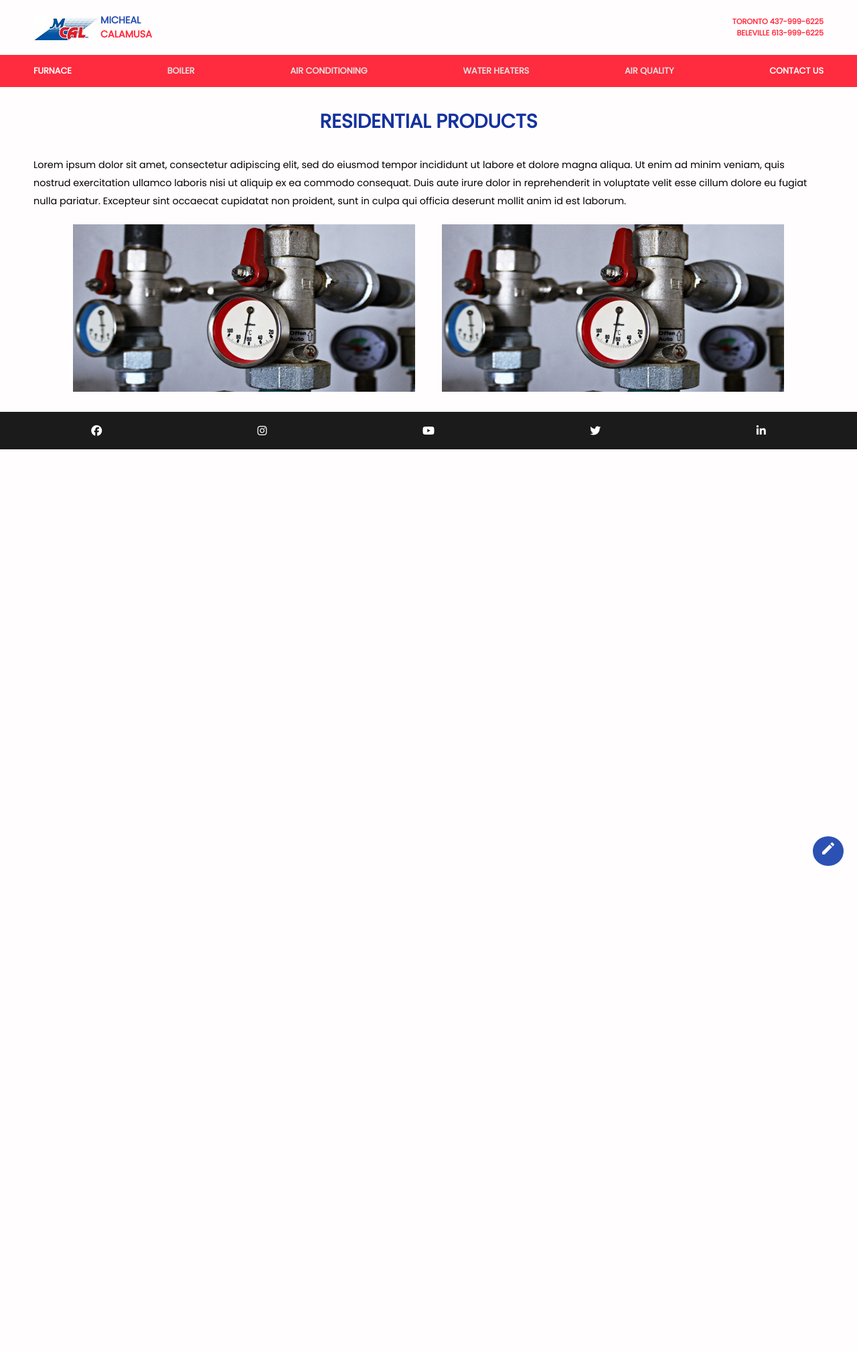
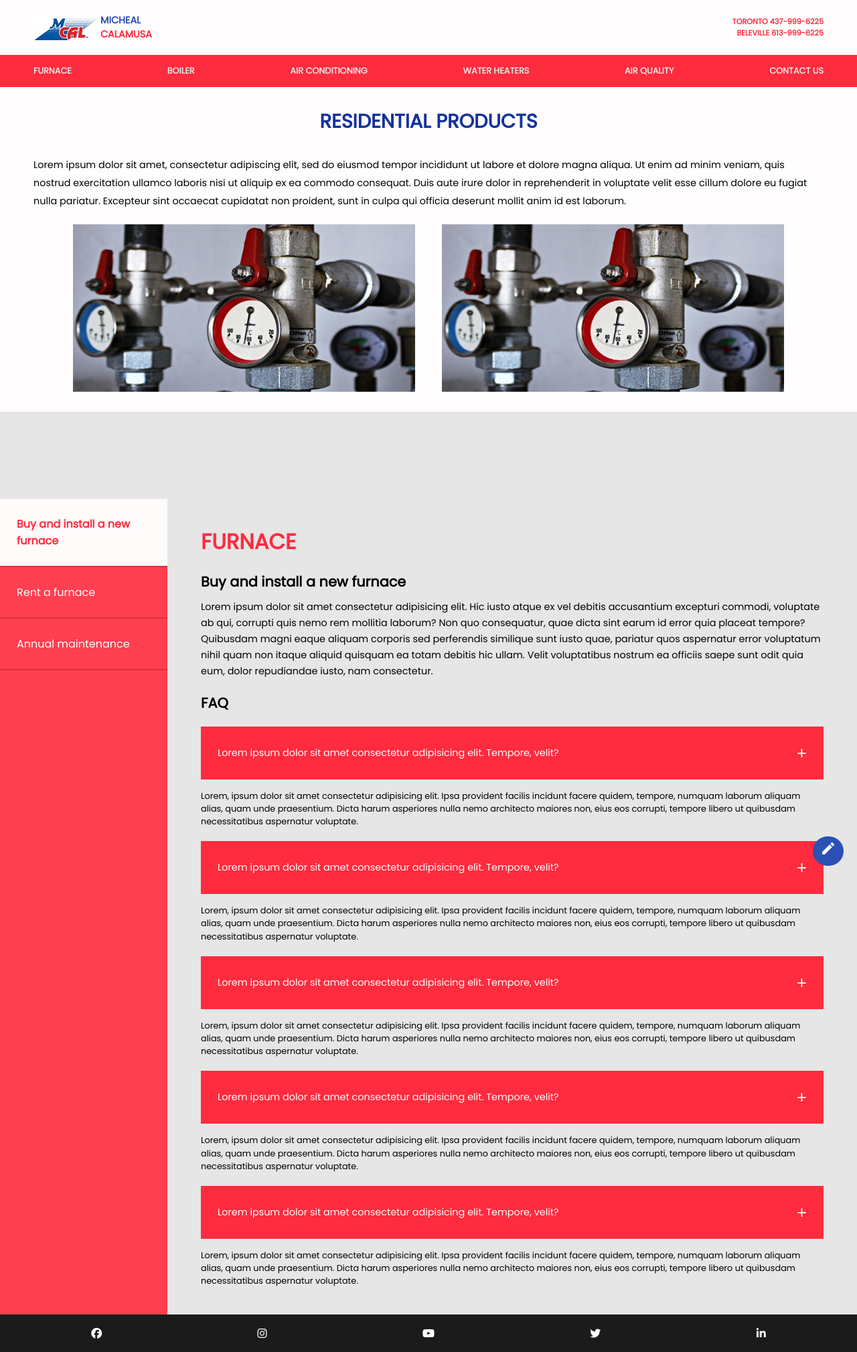
Before and after one commit to AsherJacob/acsite, a PHP site: page /MCAL/residential.html in a window 1280 px wide. Shown: the whole page at 67% size. Before the commit the page ends 1293 px from the top, so only its background shows below. Run offline with PHP 8.4, Linux system fonts and the light colour scheme; some libraries are stand-ins or nearby versions.

Commit message:
Addinf furnace section to residential page; js and css yet to configured

```diff
--- a/MCAL/css/style.css
+++ b/MCAL/css/style.css
@@ -114,7 +114,7 @@ body::-webkit-scrollbar-thumb {
     width:250px;
 }
 
-.side-nav a{
+.side-nav li{
     padding: 10px 10px 10px 30px;
     text-decoration: none;
     font-size:1.3rem;
@@ -123,7 +123,7 @@ body::-webkit-scrollbar-thumb {
     transition:0.3s;
 }
 
-.side-nav a:hover{
+.side-nav li:hover{
     color:#fff;
 }
 
--- a/MCAL/js/main.js
+++ b/MCAL/js/main.js
@@ -48,4 +48,15 @@ document.getElementById('close-btn').addEventListener('click',function(){
     if(document.getElementById('request-modal').style.display = "block"){
         document.getElementById('request-modal').style.display = "none";
     }
-})
+});
+
+document.querySelectorAll('.tab-item').forEach(item => {
+    item.addEventListener('click', function (){
+      //handle click
+      ID = this.id;
+      document.getElementById('\''+ID+'-section').style.display = "none";
+
+      /*if(document.getElementById('\''+ID+'-section').style.display = "flex"){
+        document.getElementById('\''+ID+'-section').style.display = "none";*/
+    })
+  });
--- a/MCAL/residential.html
+++ b/MCAL/residential.html
@@ -33,12 +33,12 @@
             <!-- NAVBAR MENU -->
             <div class="navbar">
                 <ul class="navbar-items">
-                    <li class="navbar-item"><a href="furnace.html">FURNACE</a></li>
-                    <li class="navbar-item">BOILER</li>
-                    <li class="navbar-item">AIR CONDITIONING</li>
-                    <li class="navbar-item">WATER HEATERS</li>
-                    <li class="navbar-item">AIR QUALITY</li>
-                    <li class="navbar-item"><a href="contact.html">CONTACT US</a></li>
+                    <li class="navbar-item tab-item" id="furnace">FURNACE</li>
+                    <li class="navbar-item tab-item" id="boiler">BOILER</li>
+                    <li class="navbar-item tab-item" id="air-conditioning">AIR CONDITIONING</li>
+                    <li class="navbar-item tab-item" id="water-heaters">WATER HEATERS</li>
+                    <li class="navbar-item tab-item" id="air-quality">AIR QUALITY</li>
+                    <li class="navbar-item tab-item" id="contact-us">CONTACT US</li>
                 </ul>
             </div>
         </header>
@@ -46,12 +46,14 @@
          <!-- SIDEBAR MENU -->
         <div id="side-menu" class="side-nav">
             <span class="btn-close" onclick="closeSlideMenu()">&times;</span>
-            <a href="#">FURNACE</a>
-            <a href="#">BOILER</a>
-            <a href="#">AIR CONDITIONING</a>
-            <a href="#">WATER HEATERS</a>
-            <a href="#">AIR QUALITY</a>
-            <a href="#">CONTACT US</a>
+            <ul>
+                <li class="tab-item" id="furnace">FURNACE</li>
+                <li class="tab-item" id="boiler">BOILER</li>
+                <li class="tab-item" id="air-conditioning">AIR CONDITIONING</li>
+                <li class="tab-item" id="water-heaters">WATER HEATERS</li>
+                <li class="tab-item" id="air-quality">AIR QUALITY</li>
+                <li class="tab-item" id="contact-us">CONTACT US</li>
+            </ul>
         </div>
 
         <!-- RESIDENTIAL SECTION -->
@@ -73,6 +75,98 @@
 
                     </div>
                     <div class="residential-image"></div>
+                </div>
+            </div>
+        </section>
+
+        <!-- FURNACE SECTION -->
+        <section class="furnace-section">
+            <!-- LEFT NAVBAR SECTION -->
+            <div class="left-navbar-section">
+                <ul class="left-navbar">
+                    <li class="left-navbar-item active">Buy and install a new furnace</li>
+                    <li class="left-navbar-item">Rent a furnace</li>
+                    <li class="left-navbar-item">Annual maintenance</li>
+                </ul>
+            </div>
+
+            <!-- RIGHT CONTENT SECTION -->
+            <div class="right-content-section">
+                <div class="right-content-header">
+                    <h2>FURNACE</h2>
+                </div>
+
+                <div class="right-content-body">
+                    <!-- BUY SECTION -->
+                    <div class="buy-item-body">
+                        <div class="buy-header">
+                            <h2>Buy and install a new furnace</h2>
+                        </div>
+
+                        <div class="buy-content">
+                            <p>Lorem ipsum dolor sit amet consectetur adipisicing elit. Hic iusto atque ex vel debitis accusantium excepturi commodi, voluptate ab qui, corrupti quis nemo rem mollitia laborum? Non quo consequatur, quae dicta sint earum id error quia placeat tempore? Quibusdam magni eaque aliquam corporis sed perferendis similique sunt iusto quae, pariatur quos aspernatur error voluptatum nihil quam non itaque aliquid quisquam ea totam debitis hic ullam. Velit voluptatibus nostrum ea officiis saepe sunt odit quia eum, dolor repudiandae iusto, nam consectetur.</p>
+                        </div>
+
+                        <div class="buy-faq faq">
+                            <div class="buy-faq-header">
+                                <h2>FAQ</h2>
+                            </div>
+
+                            <div class="buy-faq-content">
+                                <div class="buy-faq-item">
+                                    <div class="buy-faq-question">
+                                        <p class="question">Lorem ipsum dolor sit amet consectetur adipisicing elit. Tempore, velit?</p>
+                                        <button class="show-answer">+</button>
+                                    </div>
+
+                                    <div class="buy-faq-answer">
+                                        <p>Lorem, ipsum dolor sit amet consectetur adipisicing elit. Ipsa provident facilis incidunt facere quidem, tempore, numquam laborum aliquam alias, quam unde praesentium. Dicta harum asperiores nulla nemo architecto maiores non, eius eos corrupti, tempore libero ut quibusdam necessitatibus aspernatur voluptate.</p>
+                                    </div>
+                                </div>
+                                <div class="buy-faq-item">
+                                    <div class="buy-faq-question">
+                                        <p class="question">Lorem ipsum dolor sit amet consectetur adipisicing elit. Tempore, velit?</p>
+                                        <button class="show-answer">+</button>
+                                    </div>
+
+                                    <div class="buy-faq-answer">
+                                        <p>Lorem, ipsum dolor sit amet consectetur adipisicing elit. Ipsa provident facilis incidunt facere quidem, tempore, numquam laborum aliquam alias, quam unde praesentium. Dicta harum asperiores nulla nemo architecto maiores non, eius eos corrupti, tempore libero ut quibusdam necessitatibus aspernatur voluptate.</p>
+                                    </div>
+                                </div>
+                                <div class="buy-faq-item">
+                                    <div class="buy-faq-question">
+                                        <p class="question">Lorem ipsum dolor sit amet consectetur adipisicing elit. Tempore, velit?</p>
+                                        <button class="show-answer">+</button>
+                                    </div>
+
+                                    <div class="buy-faq-answer">
+                                        <p>Lorem, ipsum dolor sit amet consectetur adipisicing elit. Ipsa provident facilis incidunt facere quidem, tempore, numquam laborum aliquam alias, quam unde praesentium. Dicta harum asperiores nulla nemo architecto maiores non, eius eos corrupti, tempore libero ut quibusdam necessitatibus aspernatur voluptate.</p>
+                                    </div>
+                                </div>
+                                <div class="buy-faq-item">
+                                    <div class="buy-faq-question">
+                                        <p class="question">Lorem ipsum dolor sit amet consectetur adipisicing elit. Tempore, velit?</p>
+                                        <button class="show-answer">+</button>
+                                    </div>
+
+                                    <div class="buy-faq-answer">
+                                        <p>Lorem, ipsum dolor sit amet consectetur adipisicing elit. Ipsa provident facilis incidunt facere quidem, tempore, numquam laborum aliquam alias, quam unde praesentium. Dicta harum asperiores nulla nemo architecto maiores non, eius eos corrupti, tempore libero ut quibusdam necessitatibus aspernatur voluptate.</p>
+                                    </div>
+                                </div>
+                                <div class="buy-faq-item">
+                                    <div class="buy-faq-question">
+                                        <p class="question">Lorem ipsum dolor sit amet consectetur adipisicing elit. Tempore, velit?</p>
+                                        <button class="show-answer">+</button>
+                                    </div>
+
+                                    <div class="buy-faq-answer">
+                                        <p>Lorem, ipsum dolor sit amet consectetur adipisicing elit. Ipsa provident facilis incidunt facere quidem, tempore, numquam laborum aliquam alias, quam unde praesentium. Dicta harum asperiores nulla nemo architecto maiores non, eius eos corrupti, tempore libero ut quibusdam necessitatibus aspernatur voluptate.</p>
+                                    </div>
+                                </div>
+
+                            </div>
+                        </div>
+                    </div>
                 </div>
             </div>
         </section>
```
